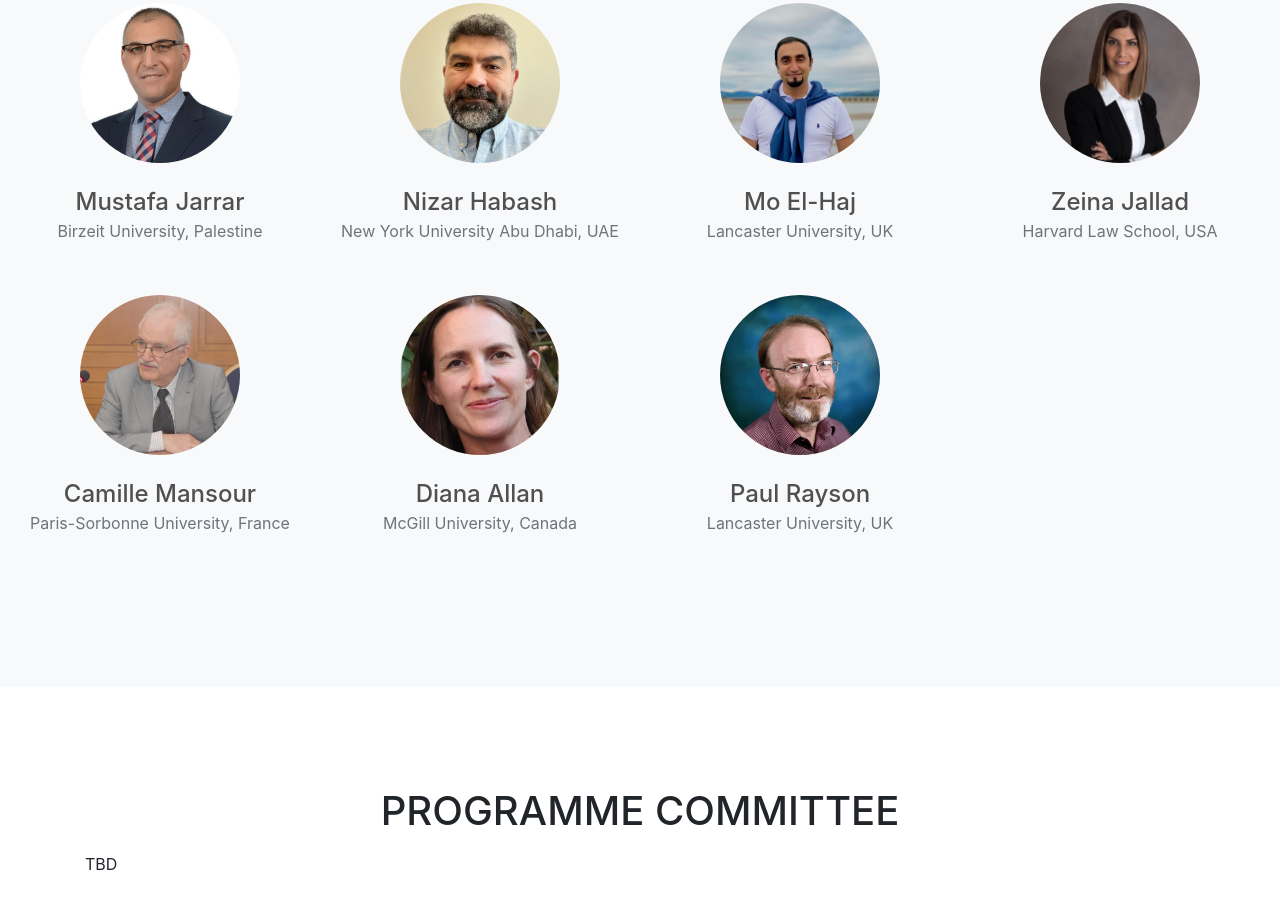
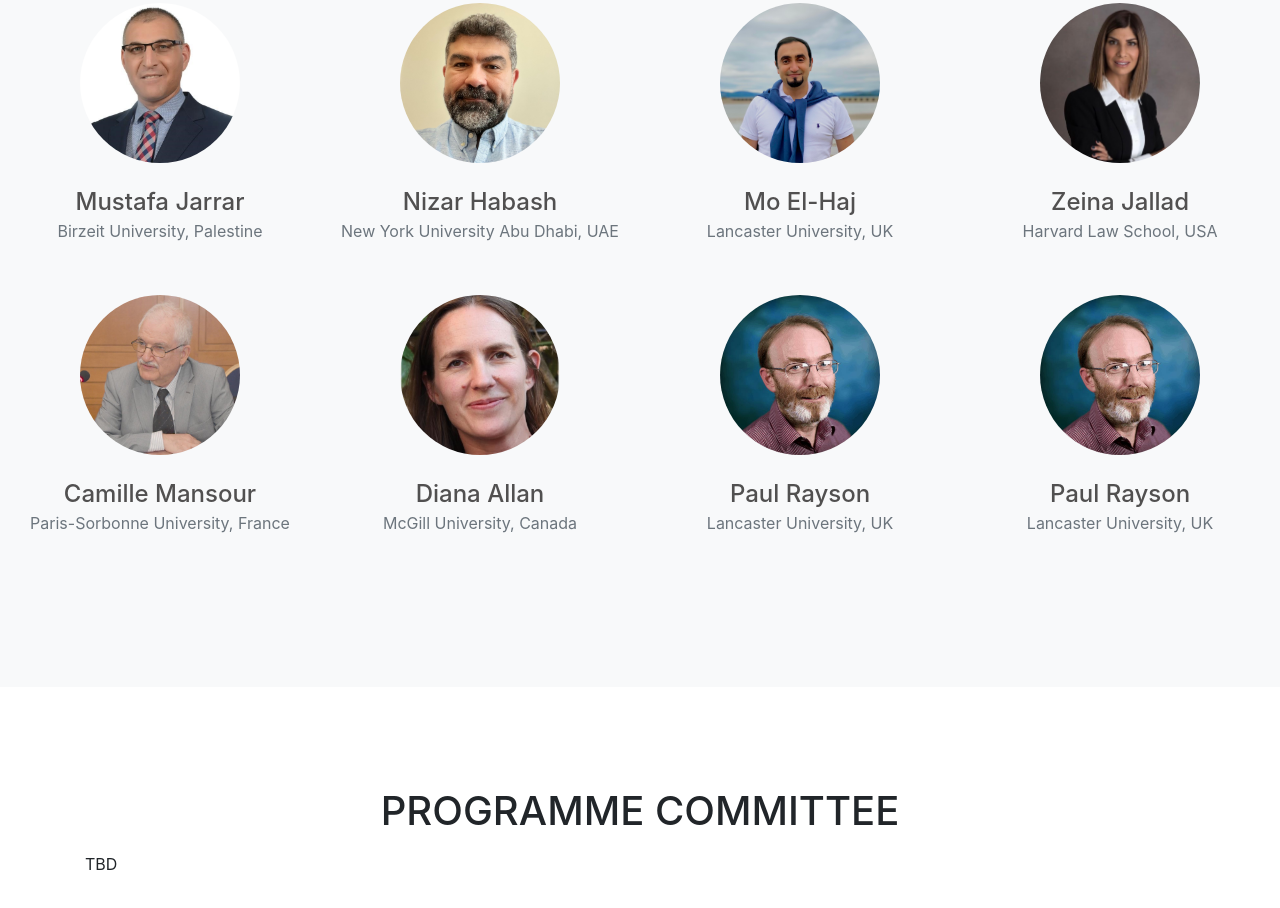
Before and after one commit to SinaLab/nakba-nlp, a website with bundled scripts: page index.html in a window 1280 px wide. Shown: the part 3767-4675 px from the top of the page. Built offline with nearby package versions, Linux system fonts and the light colour scheme; a web font is replaced by a local one.

Commit message:
Update index.html
test adding new organizers

```diff
--- a/index.html
+++ b/index.html
@@ -338,6 +338,13 @@
                     <p class="text-muted">Lancaster University, UK</p>
                 </div>
             </div>
+            <div class="col-sm-3">
+                <div class="team-member">
+                    <img src="img/team/paul.jpg" class="img-responsive img-circle" alt="" width="600" height="600">
+                    <h4><a href="https://faculty.ustc.edu.cn/liandefu">Paul Rayson</a></h4>
+                    <p class="text-muted">Lancaster University, UK</p>
+                </div>
+            </div>
         </div>
     </div>
 </section>
```
